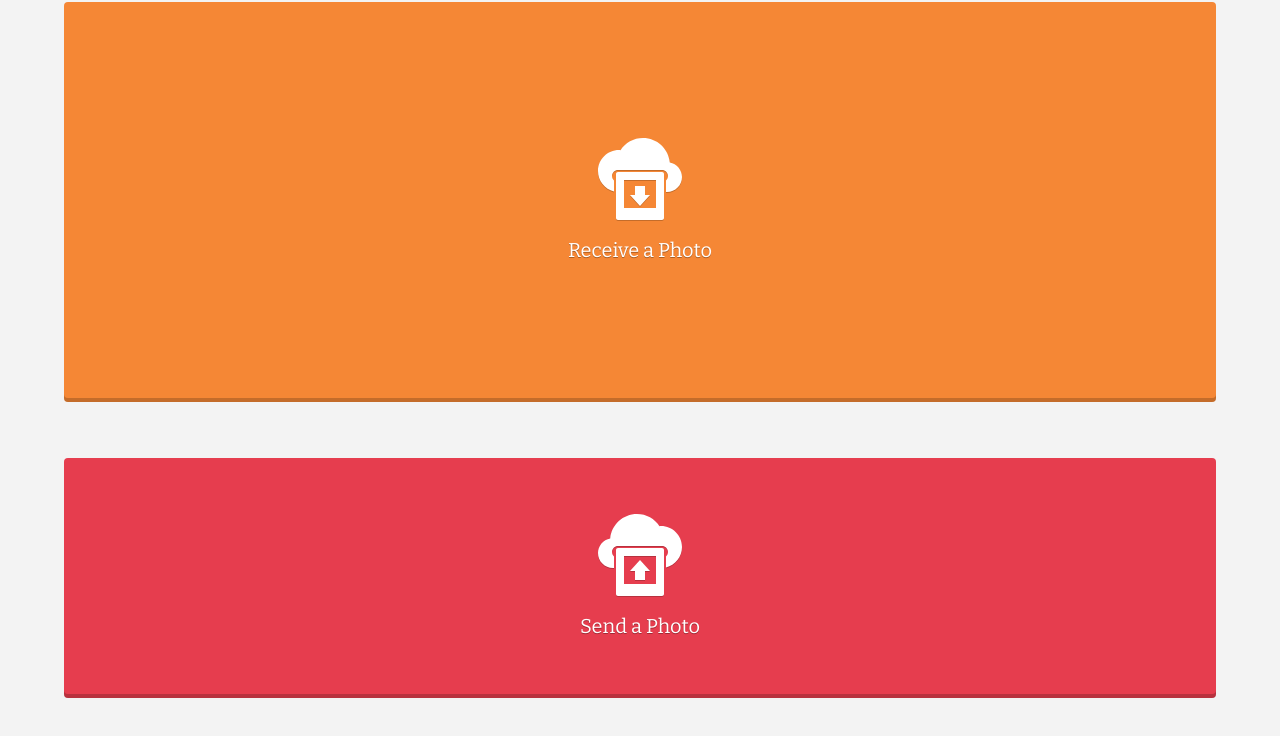
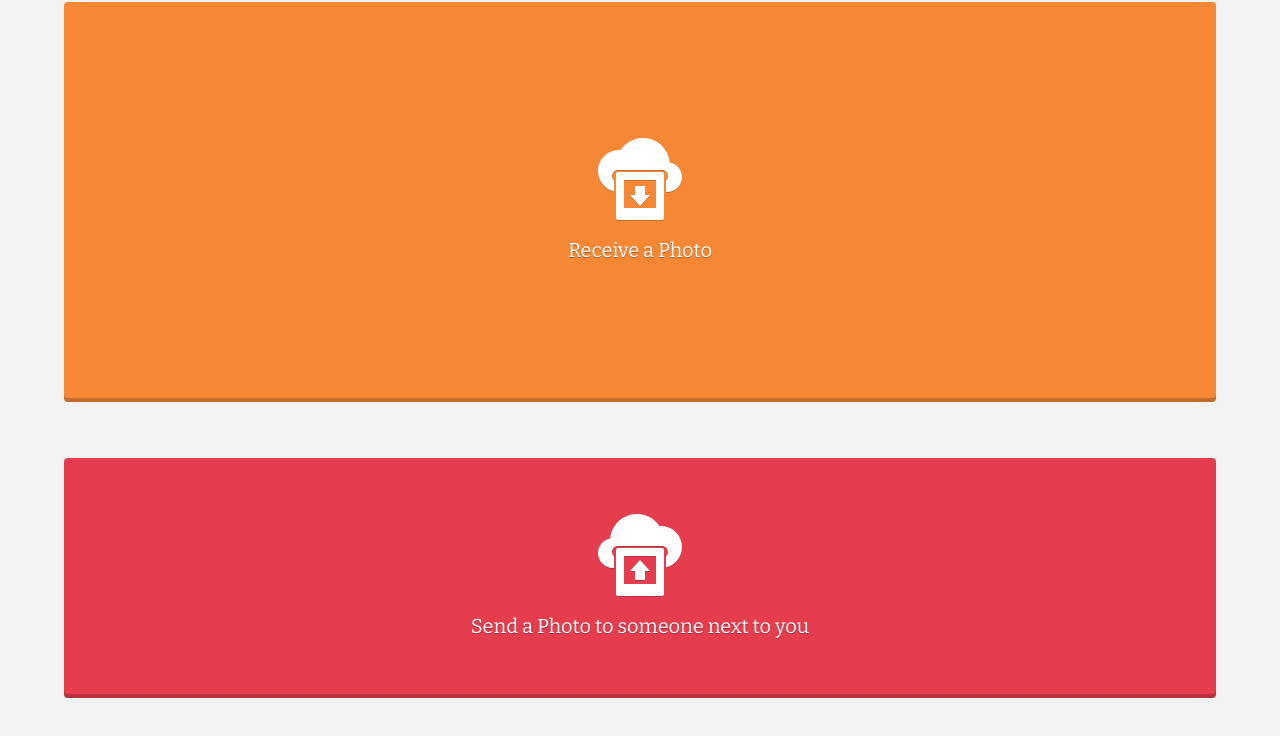
Before and after one commit to stuartlangridge/pubphoto, a website: page index.html in a window 1280 px wide. Shown: the part 62-798 px from the top of the page. Drawn offline with nearby package versions, Linux system fonts and the light colour scheme; no server answers.

Commit message:
tweak to send text to make it easier to understand the purpose of soonsnap to those discovering it independently

```diff
--- a/index.html
+++ b/index.html
@@ -644,7 +644,7 @@ body.not-supports-download-attr #wait_for_transmission.completed p.no-download-a
       	 class="button-icon-fill"
          d="m45 7c-14.015 0-25.478 10.711-26.812 24.375-6.926 1.328-12.188 7.313-12.188 14.625 0 8.284 6.716 15 15 15h1v-11.562c-1.221-1.096-2-2.66-2-4.438 0-3.324 2.676-6 6-6h44c3.324 0 6 2.676 6 6 0 1.778-0.779 3.342-2 4.438v10.968c9.179-2.248 16-10.535 16-20.406 0-11.598-9.402-21-21-21-0.506 0-1.003 0.152-1.5 0.188-4.821-7.372-13.035-12.188-22.5-12.188zm-19 34c-1.108 0-2 0.892-2 2v44c0 1.108 0.892 2 2 2h44c1.108 0 2-0.892 2-2v-44c0-1.108-0.892-2-2-2h-44zm6 8h32v28h-32v-28zm16 4l-10 11h5v9h10v-9h5l-10-11z" />
     </svg>
-    <span class="button-text">Send a Photo</span></button>
+    <span class="button-text">Send a Photo to someone next to you</span></button>
 </div>
 
 <!-- About Dialog -->
```
